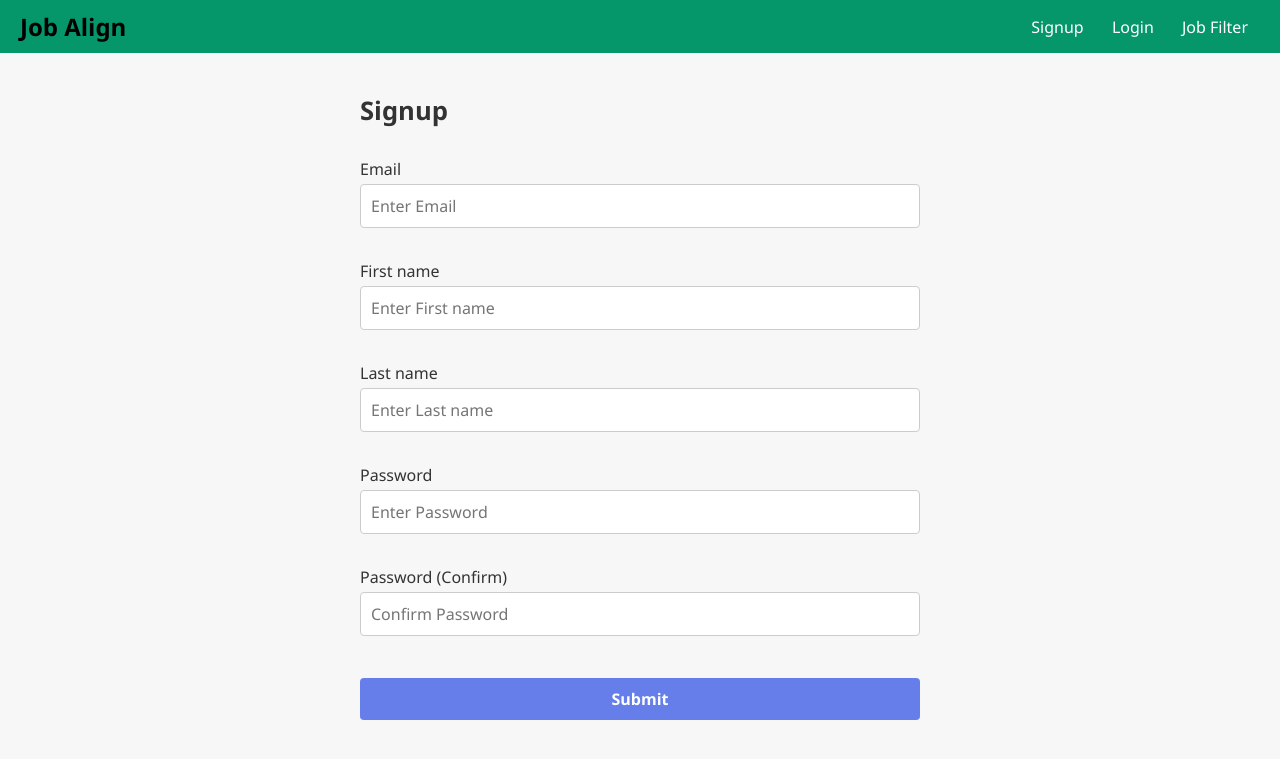
After one commit to Shirinpandey/Job-Align, a Flask app: template Templates/signup.html in a window 1280 px wide. The commit adds this page. Shown: the top 759 px of the page. Run offline with Flask 3, Linux system fonts and the light colour scheme; the template is opened without the code that fills it, so the values that code supplies are empty.

Commit message:
signup and login done

```diff
--- a/Templates/base.html
+++ b/Templates/base.html
@@ -4,9 +4,24 @@
     <meta charset="UTF-8">
     <meta name="viewport" content="width=device-width, initial-scale=1.0">
     <title>Job Align</title>
-    {% block head %}{% endblock %}
+    {% block head %}
+    <link rel="stylesheet" href="{{ url_for('static', filename='styles.css') }}">
+    {% endblock %}
 </head>
 <body>
+    <nav class="navbar">
+        <h1 class="header">Job Align</h1>
+        <div class="collapse-navbar">
+            <div class="navbar-nav">
+                <a class="signup" href="/signup">Signup</a>
+                <a class="signup" href="/login">Login</a>
+                <a class="signup" href="/job">Job Filter</a>
+            </div>
+        </div>
+    </nav>
+
+    <div class="page-content">
+
     {% block body %}{% endblock %}
 </body>
 </html>
--- /dev/null
+++ b/Templates/signup.html
@@ -0,0 +1,44 @@
+{% extends 'base.html'%}
+{% block head %}
+    <link rel="stylesheet" href="{{ url_for('static', filename='style_signup.css') }}">
+{% endblock %}
+
+{% block body %}
+
+{% with messages = get_flashed_messages(with_categories=true) %}
+  {% if messages %}
+    {% for category, message in messages %}
+      {% if category == 'error' %}
+        <div class="flash-message error">
+          {{ message }}
+        <button type="button" class="close">x</button>
+        </div>
+
+      {% else %}
+        <div class="flash-message success">
+          {{ message }}
+        <button type="button" class="close">x</button>
+        </div>
+      {% endif %}
+    {% endfor %}
+  {% endif %}
+{% endwith %}
+
+
+<form method = 'POST'>
+    <h3>Signup</h3>
+    <div class = 'form-group'>
+        <label for = 'Email'>Email</label>
+            <input type = 'Email' class = 'form-control' name = 'Email' placeholder="Enter Email"><br/>
+        <label for = 'Firstname'>First name</label>
+            <input type = 'Firstname' class = 'form-control' name = 'Firstname' placeholder="Enter First name"><br/>
+        <label for = 'Lastname'>Last name</label>
+            <input type = 'Lastname' class = 'form-control' name = 'Lastname' placeholder="Enter Last name"><br/>
+        <label for = 'Password'>Password</label>
+            <input type = 'Password' class = 'form-control' name = 'Password' placeholder="Enter Password"><br/>
+        <label for = 'Password2'>Password (Confirm)</label>
+            <input type = 'Password' class = 'form-control' name = 'Password2' placeholder="Confirm Password"><br/>
+        <button type = 'submit' class = 'btn'>Submit</button>
+    </div>
+</form>
+{% endblock %}
--- a/app.py
+++ b/app.py
@@ -1,94 +1,41 @@
-from flask import Flask, render_template, request
-from werkzeug.exceptions import RequestEntityTooLarge
-import PyPDF2
-import os,nltk, json
-from io import BytesIO
-from nltk.corpus import stopwords
-from sklearn.feature_extraction.text import TfidfVectorizer
-from sklearn.metrics.pairwise import cosine_similarity
-import spacy, requests, json
+from flask import Flask, render_template
+from auth import auth
+from job import job
+from flask_sqlalchemy import SQLAlchemy
+from os import path
 
-nlp = spacy.load("en_core_web_md")
+db = SQLAlchemy()
+DB_NAME = "database.db"
 
-import http.client
-from auth import auth
+def create_app():
+    app = Flask(__name__)
 
+    app.config['SQLALCHEMY_DATABASE_URI'] = f'sqlite:///{DB_NAME}'
+    app.config['MAX_CONTENT_LENGTH'] = 16 * 1024 * 1024  # 16 MB max upload size
+    app.config['ALLOWED_EXTENSIONS'] = ['.txt', '.pdf']
+    app.config['UPLOAD_DIRECTORY'] = 'job'  # Ensure this folder exists
+    app.config['SECRET_KEY'] = 'your-secret-key'
 
-#referencing this file
-app = Flask(__name__)
-app.config['UPLOAD_DIRECTORY'] = '/job_search'
-app.register_blueprint(auth, url_prefix = '/')
-app.register_blueprint(cv, url_prefix = '/cv')
-app.config['MAX_CONTENT_LENGTH'] = 16 * 1024 * 1024
-app.config['ALLOWED_EXTENSIONS'] = ['.txt', '.pdf']
+    db.init_app(app)
 
-#when user goes to browser run home + get means get data post means submit data (here we did post)
-@app.route('/')
-def index():
-    return render_template('home.html')
+    # Register blueprints
+    app.register_blueprint(auth, url_prefix='/')
+    app.register_blueprint(job, url_prefix='/job')
 
-@app.route('/job_search', methods = ['POST'])
-def upload():
-    try:
-        file = request.files['cv']
-        if not file:
-            return "No file uploaded"
-        contents = cv_reading(file)
-        new_file = storefiles()
-        cleaned_cv = clean_data(contents)
-        cv_doc = nlp(cleaned_cv)
-        similarity_doc = []
+    # Route for home page
+    @app.route('/')
+    def index():
+        return render_template('home.html')
 
-        for job in new_file:
-            cleaned_file = clean_data(job['description'])
-            job_doc = nlp(cleaned_file)
-            similarity = cv_doc.similarity(job_doc)
-            similarity_doc.append((job,similarity))
+    return app
 
-        similarity_doc.sort(key = lambda x:x[1],reverse= True)
-        return render_template('results.html', job_listing = similarity_doc, new_list = new_file)
-    except RequestEntityTooLarge:
-        return "File is larger than 16 MB"
-
-
-def storefiles():
-    with open(os.path.join("jobs", "job.json"), 'r') as f:
-        jobs = json.load(f)
-
-    return jobs
-
-
-def clean_data(jobs):
-    lower_jobs = jobs.lower()
-    cleaned_char = []
-    for char in lower_jobs:
-        if char.isalnum() or char.isspace():
-            cleaned_char.append(char)
-    cleaned_data = ''.join(cleaned_char)
-    cleaned_no_space = ' '.join(cleaned_data.split())
-
-    stops = set(stopwords.words('english'))
-    word = cleaned_no_space.split()
-    filtered_words = [w for w in word if w not in stops]
-
-    return ' '.join(filtered_words)
-
-
-def cv_reading(file):
-    extension = os.path.splitext(file.filename)[1]
-    if file:
-        if extension not in app.config['ALLOWED_EXTENSIONS']:
-            return "File should be pdf or txt"
-        if file.filename.endswith('.pdf'):
-            pdf_reader = PyPDF2.PdfReader(BytesIO(file.read()))
-            contents = ''
-            for page in pdf_reader.pages:
-                contents += page.extract_text() or ""
-
-        else:
-            contents = file.read().decode('utf-8')
-    return contents
-
+def create_database(app):
+    if not path.exists(DB_NAME):
+        with app.app_context():
+            db.create_all()
+            print('Database created.')
 
 if __name__ == "__main__":
-    app.run(debug= True)
+    app = create_app()
+    create_database(app)
+    app.run(debug=True)
--- /dev/null
+++ b/static/style_signup.css
@@ -0,0 +1,116 @@
+* {
+  margin: 0;
+  padding: 0;
+  box-sizing: border-box;
+  font-family: 'Segoe UI', sans-serif;
+}
+
+
+.navbar{
+    background-color: #059669;
+    display: flex;
+    justify-content: space-between;
+    align-items: center;
+    padding: 10px 20px;
+
+}
+
+
+.signup {
+    color: white;
+    text-decoration: none;
+    padding: 8px 12px;
+    border-radius: 5px;
+    transition: background-color 0.3s ease;
+}
+
+.signup:hover{
+    color: #1e293b;
+}
+
+body {
+  background-color: #f7f7f7;
+}
+
+form {
+  margin: 40px auto;
+  max-width: 600px;
+  padding: 0 20px;
+}
+
+form h3 {
+  margin-bottom: 20px;
+  font-size: 1.6rem;
+  color: #333;
+}
+
+.form-group {
+  display: flex;
+  flex-direction: column;
+}
+
+.form-group label {
+  margin-top: 10px;
+  font-weight: 500;
+  color: #333;
+}
+
+.form-control {
+  padding: 10px;
+  margin-top: 4px;
+  font-size: 1rem;
+  border: 1px solid #ccc;
+  border-radius: 4px;
+}
+
+.btn {
+  margin-top: 20px;
+  padding: 10px;
+  font-size: 1rem;
+  font-weight: bold;
+  color: white;
+  background-color: #667eea;
+  border: none;
+  border-radius: 4px;
+  cursor: pointer;
+}
+
+.btn:hover {
+  background-color: #227252;
+}
+
+/* Flash Message Container */
+.flash-message {
+    max-width: 600px;
+    margin: 20px auto;
+    padding: 15px 20px;
+    border-radius: 8px;
+    font-size: 16px;
+    text-align: center;
+    position: relative;
+}
+
+/* Error Message Style */
+.flash-message.error {
+    background-color: #ffebee;
+    color: #c62828;
+    border: 1px solid #ef9a9a;
+}
+
+/* Success Message Style */
+.flash-message.success {
+    background-color: #e8f5e9;
+    color: #2e7d32;
+    border: 1px solid #a5d6a7;
+}
+
+/* Close Button */
+.flash-message .close {
+    position: absolute;
+    top: 5px;
+    right: 15px;
+    background: transparent;
+    border: none;
+    font-size: 16px;
+    cursor: pointer;
+}
```
Also changed, not shown: Templates/home.html (+7 -24 lines), Templates/login.html (added, +17 -0 lines), auth.py (+25 -5 lines), job.py (added, +78 -0 lines), models.py (added, +10 -0 lines), new.py (added, +73 -0 lines), static/styles.css (+11 -0 lines), instance/database.db (added).
